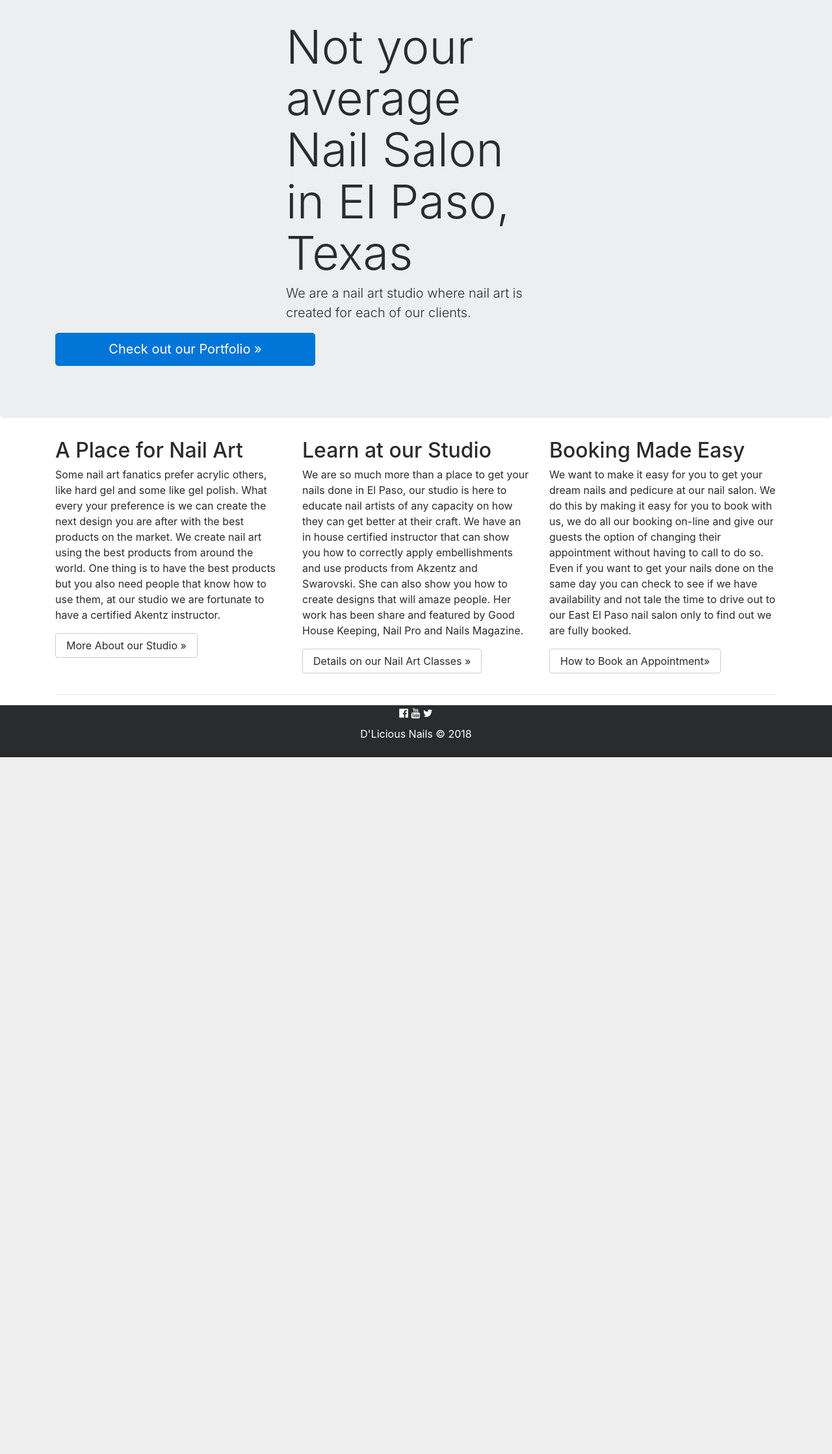
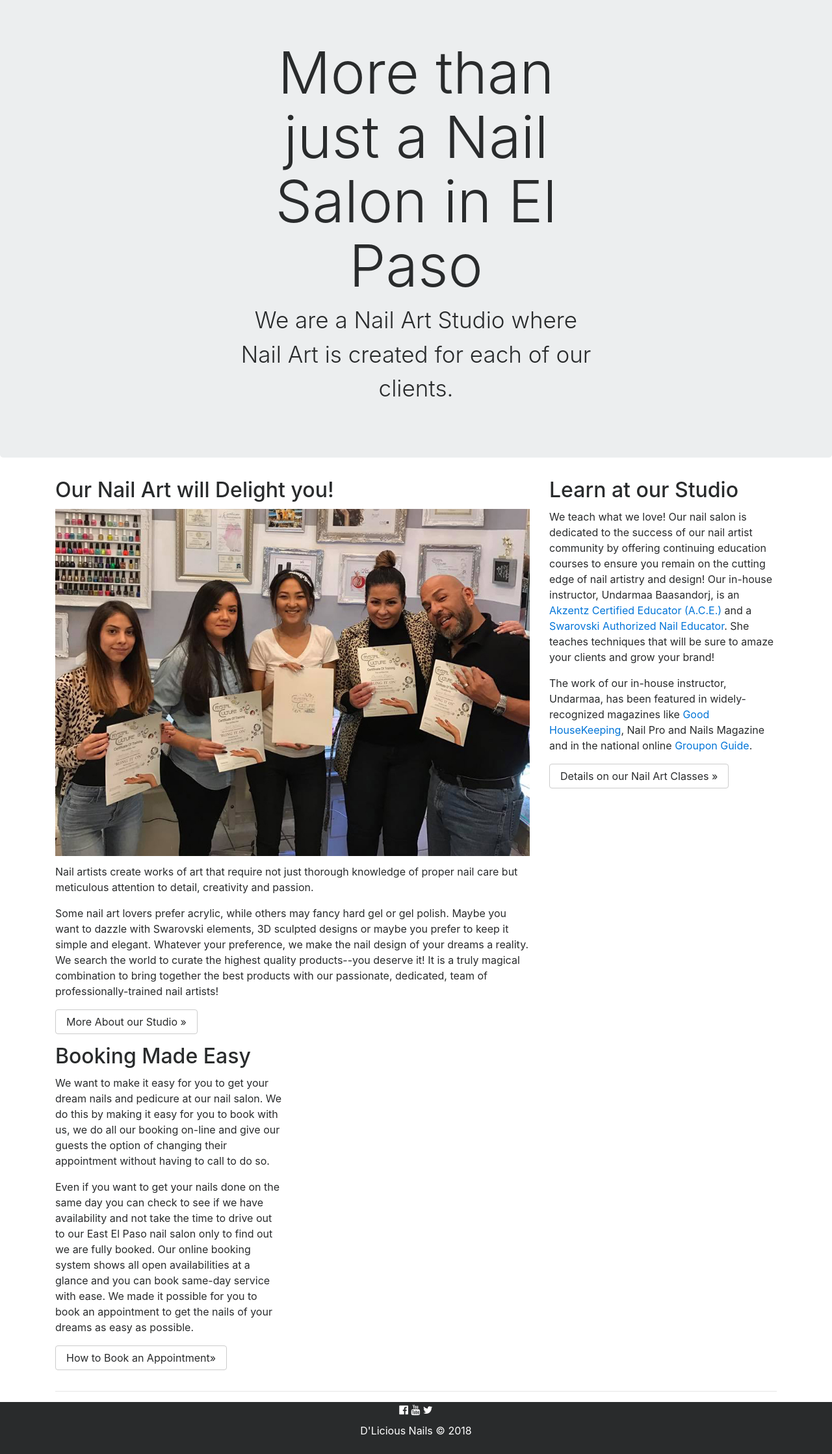
Before and after one commit to DavidANegrete/gravyMobileDevelopement, a Flask app: page / in a window 1280 px wide. Shown: the part 56-2293 px from the top of the page at 65% size. Before the commit the page ends 1221 px from the top, so only its background shows below. Run offline with Flask 2, Linux system fonts and the light colour scheme; some libraries are stand-ins or nearby versions.

Commit message:
changed the home page

```diff
--- a/dliciousnails.com/dlicious_app/static/css/styles.css
+++ b/dliciousnails.com/dlicious_app/static/css/styles.css
@@ -1,16 +1,18 @@
 .home-h1{
 
-	max-width: 400px;
+	max-width: 600px;
+	font-size: 90px;
+	padding: 30px 30px 0 30px;
+	text-align: center
 
 }
 .home-p{
 
-	max-width: 400px;
+	max-width: 550px;
+	font-size: 35px;
+	text-align: center;
 }
-.btn-home-potfolio{
 
-  width: 400px;
-}
 .btn-outline-danger{
 
 	opacity: 0.5;
--- a/dliciousnails.com/dlicious_app/templates/home.html
+++ b/dliciousnails.com/dlicious_app/templates/home.html
@@ -4,36 +4,38 @@
       <!-- Main jumbotron for a primary marketing message or call to action -->
       <div class="jumbotron">
         <div class="container">
-          <h1 class="display-3 mx-auto mt-4 home-h1">Not your average Nail Salon in El Paso, Texas</h1>
-          <p class="lead mx-auto home-p">We are a nail art studio where nail art is created for each of our clients.</p>
-          <p class="mx-auto"><a class="btn btn-primary btn-lg btn-home-potfolio" href="{{ url_for('portfolio') }}" role="button">Check out our Portfolio &raquo;</a></p>
+          <h1 class="display-3 mx-auto mt-4 home-h1">More than just a Nail Salon in El Paso</h1>
+          <p class="lead mx-auto home-p">We are a Nail Art Studio where Nail Art is created for each of our clients.</p>
         </div>
       </div>
 
       <div class="container">
         <!-- Example row of columns -->
         <div class="row">
-          <div class="col-md-4">
-            <h2>A Place for Nail Art</h2>
-            <p>Some nail art fanatics prefer acrylic others, like hard gel and some like gel polish. What every your preference is we can create the next design you are after with the best products on the market. We create nail art using the best products from around the world. One thing is to have the best products but you also need people that know how to use them, at our studio we are fortunate to have a certified Akentz instructor.</p>
-            <p><a class="btn btn-secondary" href="{{ url_for('about') }}" role="button">More About our Studio &raquo;</a></p>
+          <div class="col-sm-12 col-md-8">
+            <h2 class="row-head pb-1">Our Nail Art will Delight you!</h2>
+            <img class="mw-100 pb-1" src="/static/images/class.jpg" alt="Crystal Culture class">
+            <p class="pt-2">Nail artists create works of art that require not just thorough knowledge of proper nail care but meticulous attention to detail, creativity and passion.</p>
+            <p>Some nail art lovers prefer acrylic, while others may fancy hard gel or gel polish. Maybe you want to dazzle with Swarovski elements, 3D sculpted designs or maybe you prefer to keep it simple and elegant. Whatever your preference, we make the nail design of your dreams a reality. We search the world to curate the highest quality products--you deserve it! It is a truly magical combination to bring together the best products with our passionate, dedicated, team of professionally-trained nail artists!</p>
+            <p class"fixed-bottom"><a class="btn btn-secondary" href="{{ url_for('about') }}" role="button">More About our Studio &raquo;</a></p>
           </div>
-          <div class="col-md-4">
-            <h2>Learn at our Studio</h2>
-            <p>We are so much more than a place to get your nails done in El Paso, our studio is here to educate nail artists of any capacity on how they can get better at their craft. We have an in house certified instructor that can show you how to correctly apply embellishments and use products from Akzentz and Swarovski. She can also show you how to create designs that will amaze people. Her work has been share and featured by Good House Keeping, Nail Pro and Nails Magazine.</p>
-            <p><a class="btn btn-secondary" href="{{ url_for('classes') }}" role="button">Details on our Nail Art Classes &raquo;</a></p>
+          <div class="col-sm-12 col-md-4">
+            <h2 class="row-head pb-1">Learn at our Studio</h2>
+            <p>We teach what we love! Our nail salon is dedicated to the success of our nail artist community by offering continuing education courses to ensure you remain on the cutting edge of nail artistry and design! Our in-house instructor, Undarmaa Baasandorj, is an <a href="https://akzentz.com/education/educators/">Akzentz Certified Educator (A.C.E.)</a> and a <a href="http://www.crystalbeautyacademy.com/our-team.html">Swarovski Authorized Nail Educator</a>. She teaches techniques that will be sure to amaze your clients and grow your brand!
+            </p>The work of our in-house instructor, Undarmaa, has been featured in widely-recognized magazines like <a href="https://www.goodhousekeeping.com/beauty/nails/g2538/summer-nail-art-ideas/?slide=26">Good HouseKeeping</a>, Nail Pro and Nails Magazine and in the national online  <a href="https://www.groupon.com/articles/winter-nails-colors-and-designs-pictures">Groupon Guide</a>.</p>
+            <p class"fixed-bottom"><a class="btn btn-secondary" href="{{ url_for('classes') }}" role="button">Details on our Nail Art Classes &raquo;</a></p>
           </div>
-          <div class="col-md-4">
-            <h2>Booking Made Easy</h2>
-            <p>We want to make it easy for you to get your dream nails and pedicure at our nail salon. We do this by making it easy for you to book with us, we do all our booking on-line and give our guests the option of changing their appointment without having to call to do so. Even if you want to get your nails done on the same day you can check to see if we have availability and not tale the time to drive out to our East El Paso nail salon only to find out we are fully booked.</p>
-            <p><a class="btn btn-secondary" href="{{ url_for('appointments') }}" role="button">How to Book an Appointment&raquo;</a></p>
+        </div><!-- /row -->
+        <div class="row">
+          <div class="col-sm-12 col-md-4">
+            <h2 class="row-head pb-1">Booking Made Easy</h2>
+            <p>We want to make it easy for you to get your dream nails and pedicure at our nail salon. We do this by making it easy for you to book with us, we do all our booking on-line and give our guests the option of changing their appointment without having to call to do so.</p>
+            <p>Even if you want to get your nails done on the same day you can check to see if we have availability and not take the time to drive out to our East El Paso nail salon only to find out we are fully booked. Our online booking system shows all open availabilities at a glance and you can book same-day service with ease. We made it possible for you to book an appointment to get the nails of your dreams as easy as possible.</p>
+            <p class"fixed-bottom"><a class="btn btn-secondary" href="{{ url_for('appointments') }}" role="button">How to Book an Appointment&raquo;</a></p>
           </div>
         </div>
-
-        <hr>
-
+       <hr>
       </div> <!-- /container -->
-
     </main>
 
 {% endblock %}
```
Also changed, not shown: 1 other file.
